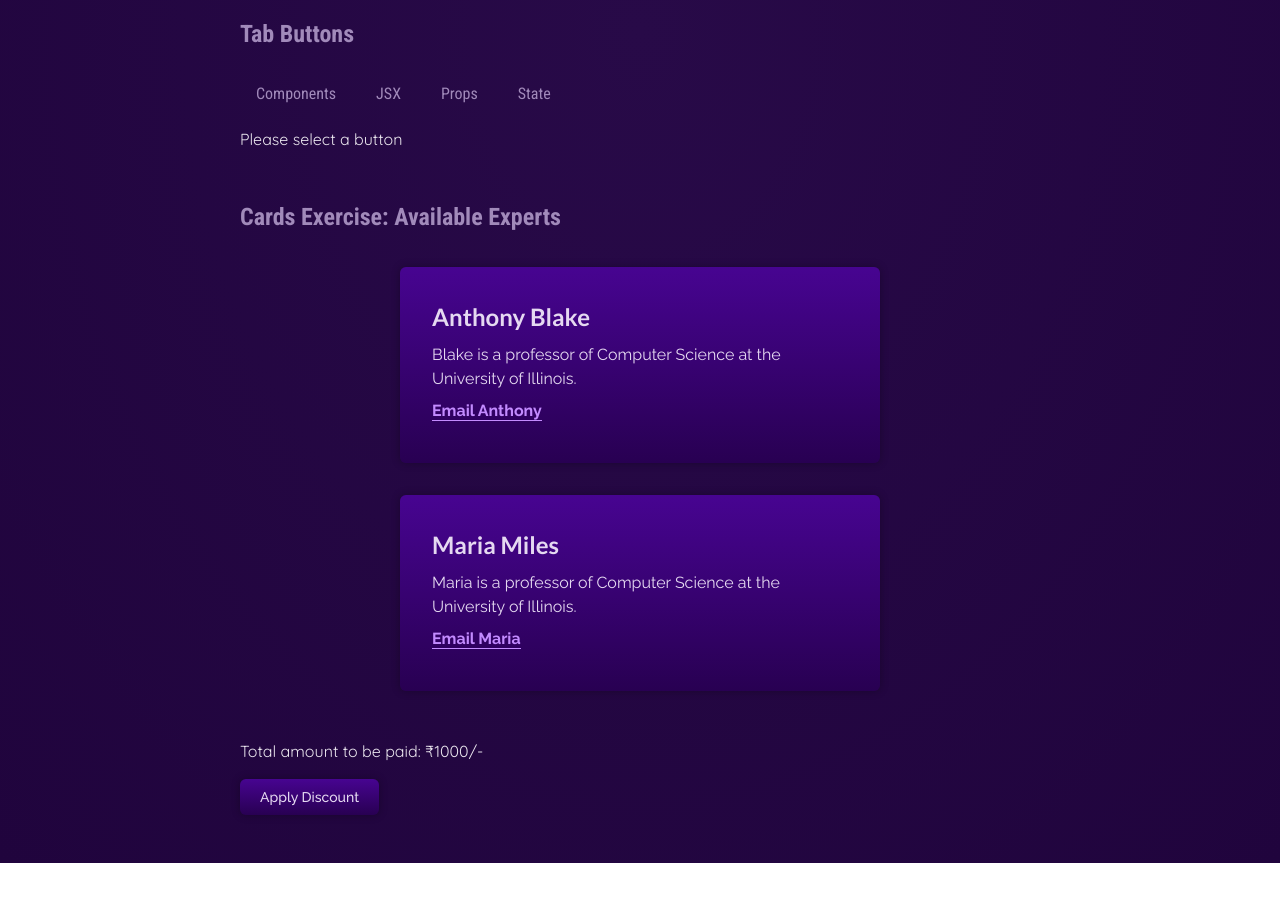
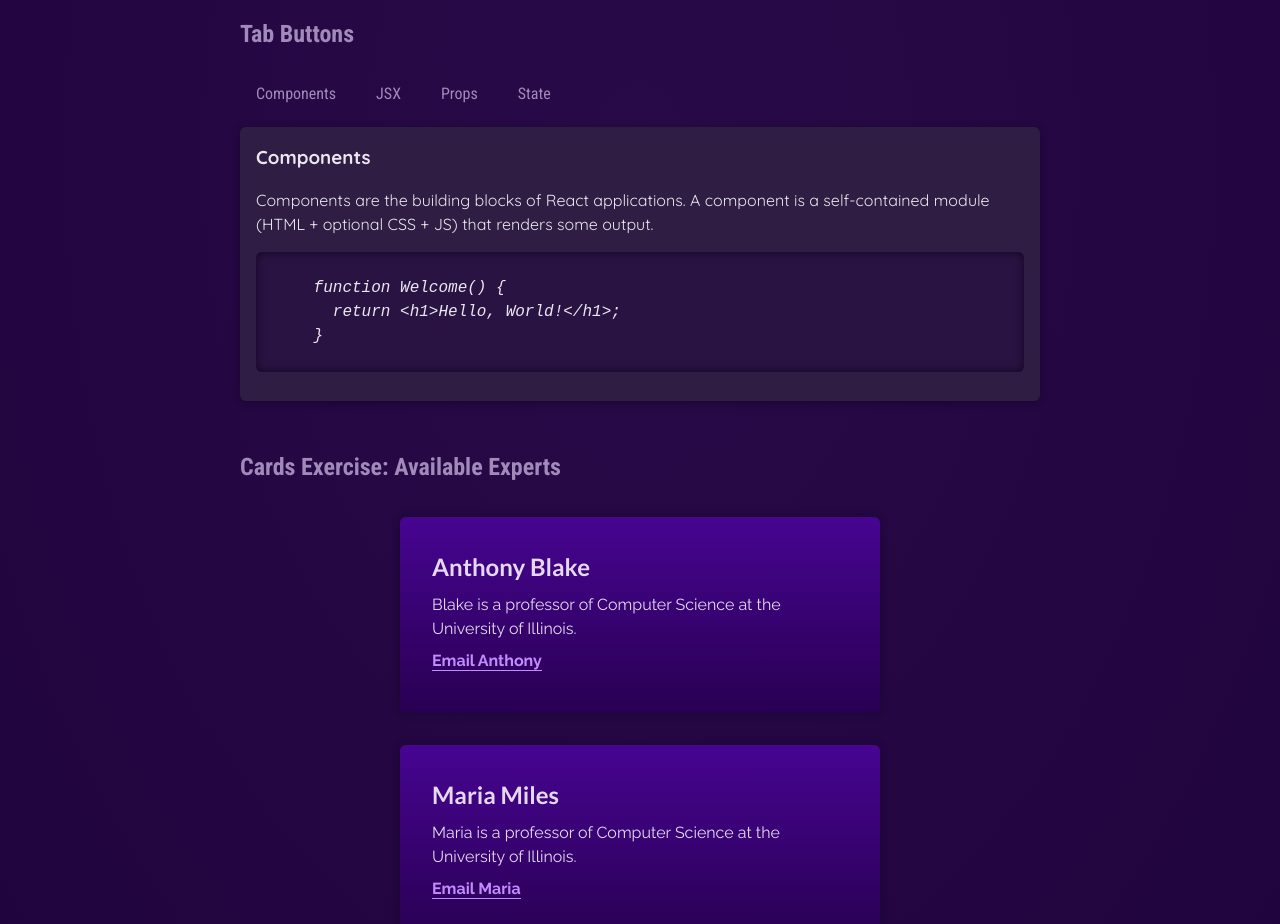
Before and after one commit to MelistonCosta/01-react-starting-project, a React (Vite) app: page / in a window 1280 px wide. Shown: the part 800-1724 px from the top of the page. Before the commit the page ends 1663 px from the top, so only its background shows below. Built offline with nearby package versions, Linux system fonts and the light colour scheme.

Commit message:
component + data updated

```diff
--- a/src/App.jsx
+++ b/src/App.jsx
@@ -5,9 +5,10 @@ import { User } from "./components/User/User.jsx";
 import { CardsComponent } from "./components/CardComponent/CardsComponent.jsx";
 import TabButton from "./components/TabButton/TabButton.jsx";
 import TestCards from "./components/TestCards/TestCards.jsx";
+import { EXAMPLES } from "./data.js";
 
 function App() {
-  const [ selectedTopic, setSelectedTopic] = useState("Please select a button");
+  const [ selectedTopic, setSelectedTopic] = useState("components");
 
   function handleSelect(selectedTab) {
     // console.log("Tab selected:", selectedTab);
@@ -60,8 +61,12 @@ function App() {
             <TabButton onSelect={() => handleSelect("props")}>Props</TabButton>
             <TabButton onSelect={() => handleSelect("state")}>State</TabButton>
           </menu>
-          <div className="tab-content">
-            {selectedTopic}
+          <div id="tab-content">
+            <h3>{EXAMPLES[selectedTopic].title}</h3>
+            <p>{EXAMPLES[selectedTopic].description}</p>
+            <pre>
+              <code>{EXAMPLES[selectedTopic].code}</code>
+            </pre>
           </div>
         </section>
         <section id="examples">
--- a/src/components/TabButton/TabButton.css
+++ b/src/components/TabButton/TabButton.css
@@ -48,6 +48,13 @@
   margin: 0;
 }
 
+#tab-content pre {
+  box-shadow: inset 0px 0px 10px 0px #140524;
+  font-style: italic;
+  border-radius: 6px;
+  background: #291342;
+}
+
 #tab-content code {
   font-size: 1rem;
 }
--- a/src/data.js
+++ b/src/data.js
@@ -49,3 +49,54 @@ export const CORE_CONCEPTS = [
     description: 'Store data and run applications securely from anywhere in the world.',
   },
 ];
+
+export const EXAMPLES = {
+  components: {
+    title: 'Components',
+    description: 'Components are the building blocks of React applications. A component is a self-contained module (HTML + optional CSS + JS) that renders some output.',
+    code: `
+      function Welcome() {
+        return <h1>Hello, World!</h1>;
+      }
+    `,
+  },
+  jsx: {
+    title: 'JSX',
+    description: 'JSX is a syntax extension to JavaScript. It is similar to a template language, but it has full power of JavaScript (e.g., it may output dynamic content).',
+    code: `
+      <div>
+        <h1>Welcome {userName}</h1>
+        <p>Time to learn React!</p>
+      </div>
+    `,
+  },
+  props: {
+    title: 'Props',
+    description: 'Components accept arbitrary inputs called props. They are like function arguments.',
+    code: `
+      function Welcome(props) {
+        return <h1>Hello, {props.name}</h1>;
+      }
+    `,
+  },
+  state: {
+    title: 'State',
+    description: 'State allows React components to change their output over time in response to user actions, network responses, and anything else.',
+    code: `
+      function Counter() {
+        const [isVisible, setIsVisible] = useState(false);
+
+        function handleClick() {
+          setIsVisible(true);
+        }
+
+        return (
+          <div>
+            <button onClick={handleClick}>Show Details</button>
+            {isVisible && <p>Amazing details!</p>}
+          </div>
+        );
+      }
+    `,
+  },
+};
```
